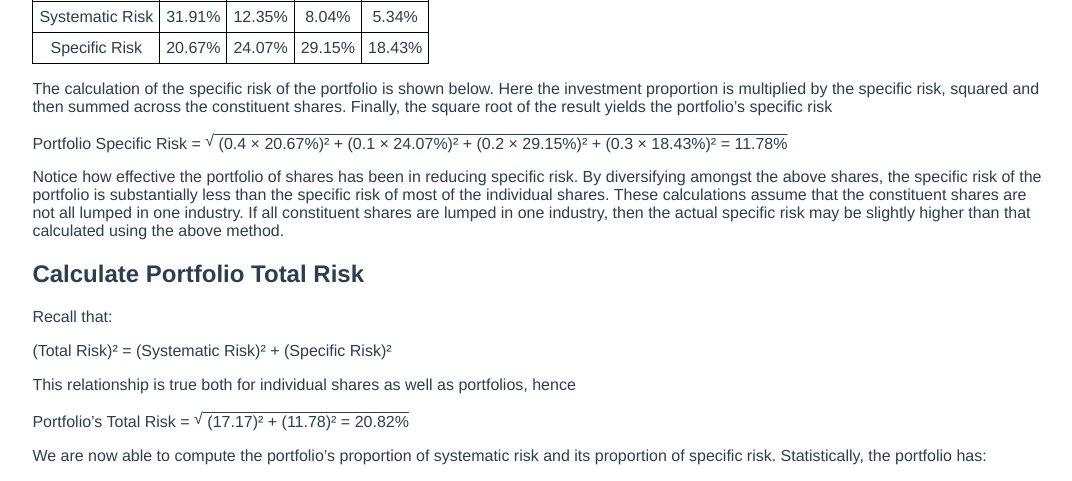
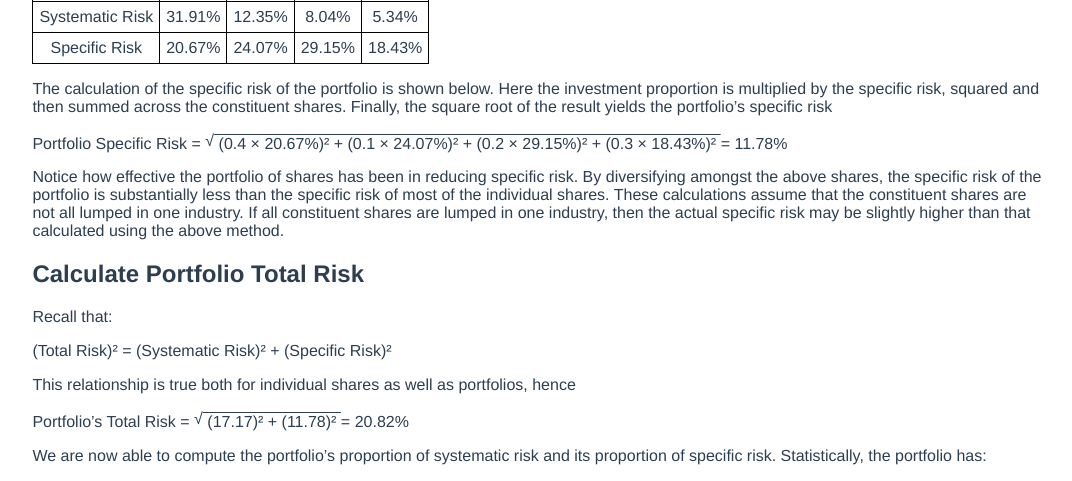
Before and after one commit to DominicGBauer/system-design-dashboard, a Vue app: page / in a window 1280 px wide. Shown: the part 3620-4101 px from the top of the page, without its empty margins (102-1174 px from the left). Built offline with nearby package versions, Linux system fonts and the light colour scheme; no server answers.

Commit message:
fix: sqrt too far

```diff
--- a/src/components/WorkedExample.vue
+++ b/src/components/WorkedExample.vue
@@ -179,8 +179,9 @@
       <span style="vertical-align: 16%">&radic;</span>
       <span style="text-decoration: overline">
         (0.4 × 20.67%)&sup2; + (0.1 × 24.07%)&sup2; + (0.2 × 29.15%)&sup2; +
-        (0.3 × 18.43%)&sup2; = 11.78%
+        (0.3 × 18.43%)&sup2;
       </span>
+      = 11.78%
     </p>
     <paragraph
       text="Notice how effective the portfolio of shares has been in reducing specific
@@ -205,8 +206,9 @@
       Portfolio’s Total Risk =
       <span style="vertical-align: 16%">&radic;</span>
       <span style="text-decoration: overline">
-        (17.17)&sup2; + (11.78)&sup2; = 20.82%
+        (17.17)&sup2; + (11.78)&sup2;
       </span>
+      = 20.82%
     </p>
 
     <paragraph
```
